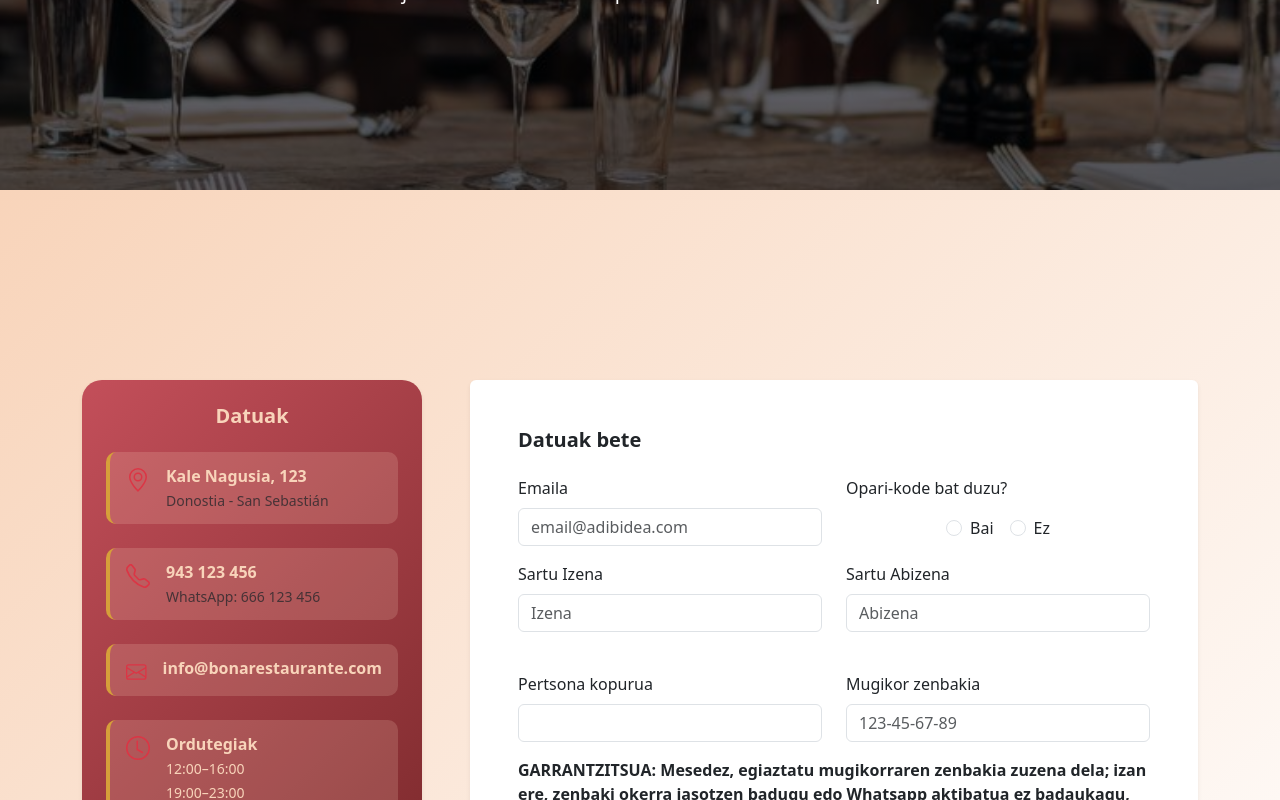
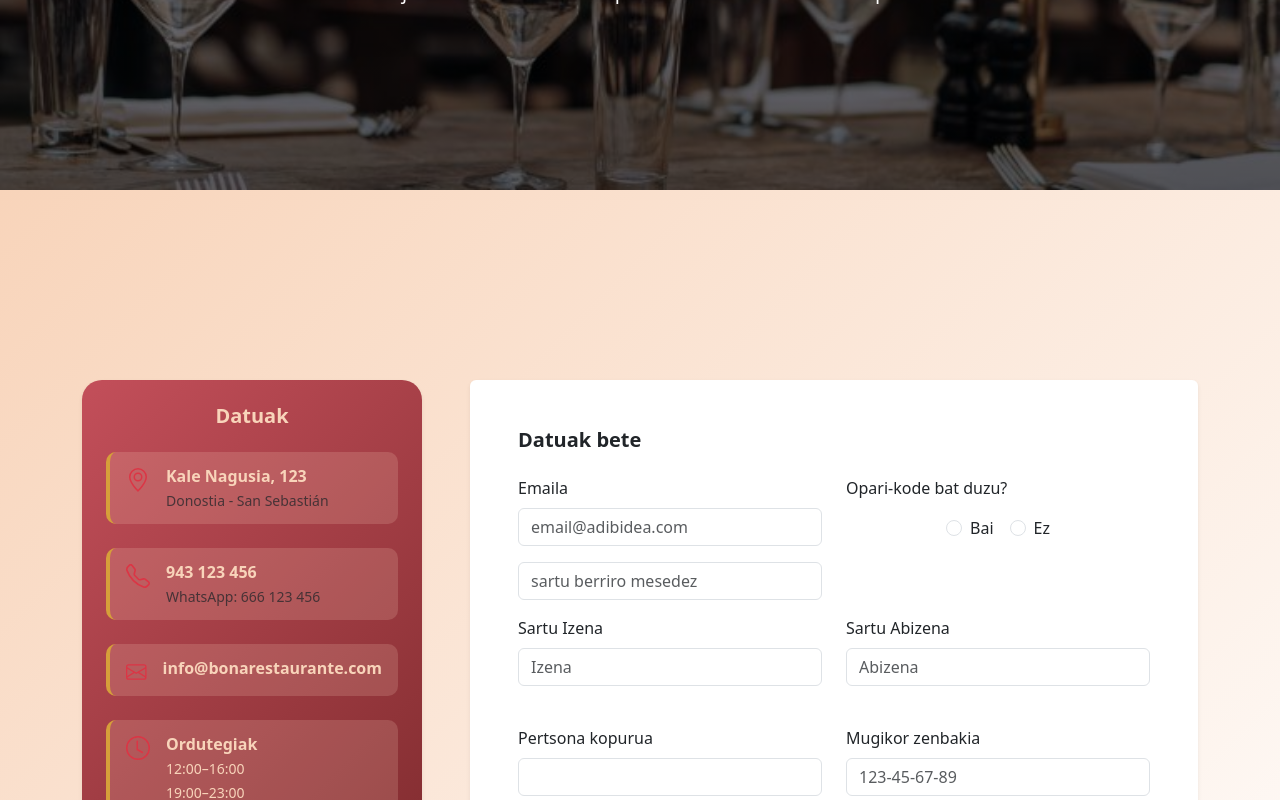
Before and after one commit to odonosoga/BonaJatetxea, a React (Create React App) app in the folder bona-web/: page /erreserbak in a window 1280 px wide. Shown: the part 375-1175 px from the top of the page. Built offline with nearby package versions, Linux system fonts and the light colour scheme.

Commit message:
reservas espacio email

```diff
--- a/bona-web/src/components/Reservations/reservation.js
+++ b/bona-web/src/components/Reservations/reservation.js
@@ -147,8 +147,14 @@ const Reserva = () => {
                     <Form.Group controlId="email">
                       <Form.Label className="fw-medium">Emaila</Form.Label>
                       <Form.Control
-                        type="email"                     // ← tipo email
+                        type="email"
+                        className="mb-3"
                         placeholder="email@adibidea.com"
+                        required
+                      />
+                      <Form.Control
+                        type="email"
+                        placeholder="sartu berriro mesedez"
                         required
                       />
                       <Form.Control.Feedback type="invalid">
```
